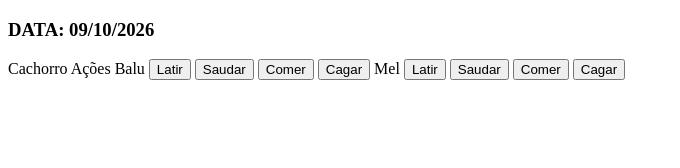
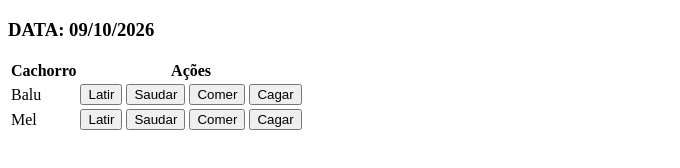
Before and after one commit to eltonkinji/Design_Web, a plain HTML site: page index.html in a window 1280 px wide. Shown: the whole page, without its empty margins (0-680 px from the left). Drawn offline with Linux system fonts and the light colour scheme.

Commit message:
mudanças

```diff
--- a/index.html
+++ b/index.html
@@ -7,7 +7,7 @@
 </head>
 <body>
     <h3>DATA: 09/10/2026</h3>
-    </table>
+    <table>
         <tr>
             <th>Cachorro</th>
             <th>Ações</th>
@@ -31,6 +31,7 @@
             </td>
         </tr>
     </table>
+    <script src="./js/app1.js" defer></script>
     <script src="./js/app2.js" defer></script>
 </body>
 </html>
```
